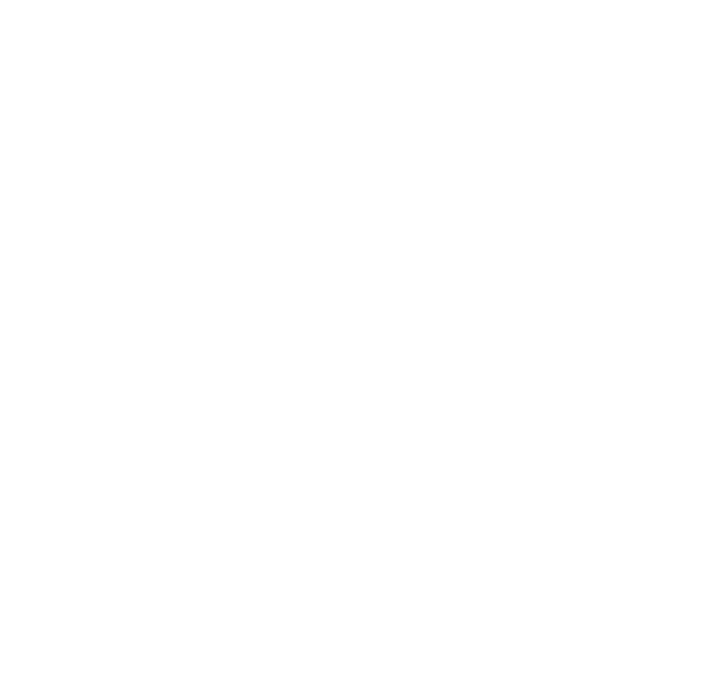
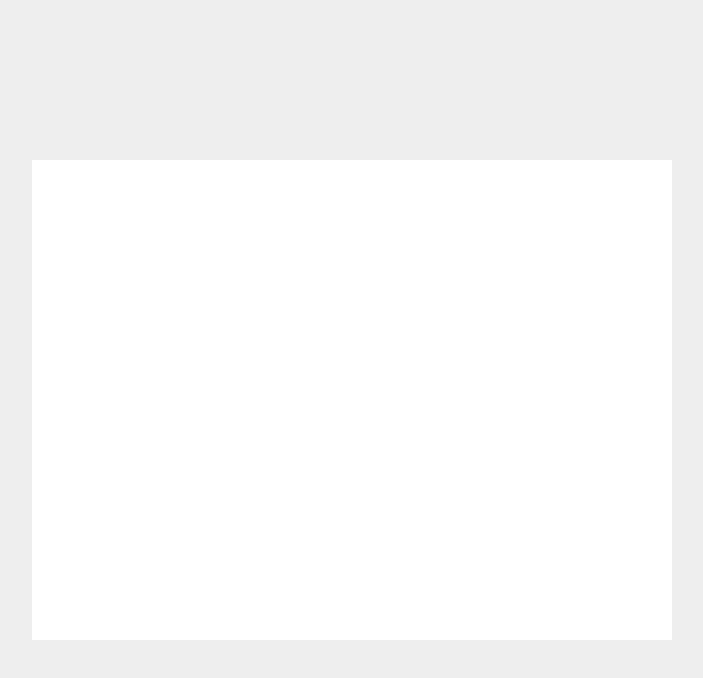
Before and after one commit to dk-frontend-dev/agario, a plain HTML site: page index.html in a window 1280 px wide. Shown: the whole page, without its empty margins (288-991 px from the left). Drawn offline with nearby package versions, Linux system fonts and the light colour scheme.

Commit message:
feat: 123

```diff
--- a/css/main.css
+++ b/css/main.css
@@ -0,0 +1,26 @@
+*, *:before, *:after {
+  box-sizing: border-box;
+  margin: 0;
+  padding: 0;
+}
+
+body {
+  height: 100vh;
+  display: flex;
+  justify-content: center;
+  align-items: center;
+  background: #eee;
+}
+
+a {
+  text-decoration: none;
+}
+
+input, button, textarea {
+  border-radius: 0;
+}
+
+#canvas {
+  display: block;
+  margin: 0 auto;
+}
--- a/index.html
+++ b/index.html
@@ -4,15 +4,12 @@
     <meta charset="UTF-8" />
     <meta http-equiv="X-UA-Compatible" content="IE=edge" />
     <meta name="viewport" content="width=device-width, initial-scale=1.0" />
-    <link
-      rel="stylesheet"
-      href="https://cdnjs.cloudflare.com/ajax/libs/normalize/8.0.1/normalize.min.css"
-    />
+    <link rel="stylesheet" href="https://cdnjs.cloudflare.com/ajax/libs/normalize/8.0.1/normalize.min.css" />
     <link rel="stylesheet" href="css/main.css" />
     <title>agario</title>
   </head>
   <body>
-    <canvas id="canvas"> Canvas is not supported </canvas>
+    <canvas width="640" height="480" id="canvas">Canvas is not supported</canvas>
     <script src="js/main.js"></script>
   </body>
 </html>
--- a/js/main.js
+++ b/js/main.js
@@ -0,0 +1,8 @@
+document.addEventListener('DOMContentLoaded', () => {
+  const canvas = document.querySelector('#canvas')
+  const ctx = canvas.getContext('2d')
+  const {width: canvasWidth, height: canvasHeight} = canvas
+  ctx.fillStyle = '#fff'
+  ctx.fillRect(0, 0, canvasWidth, canvasHeight)
+  console.log(canvasWidth, canvasHeight)
+})
```
